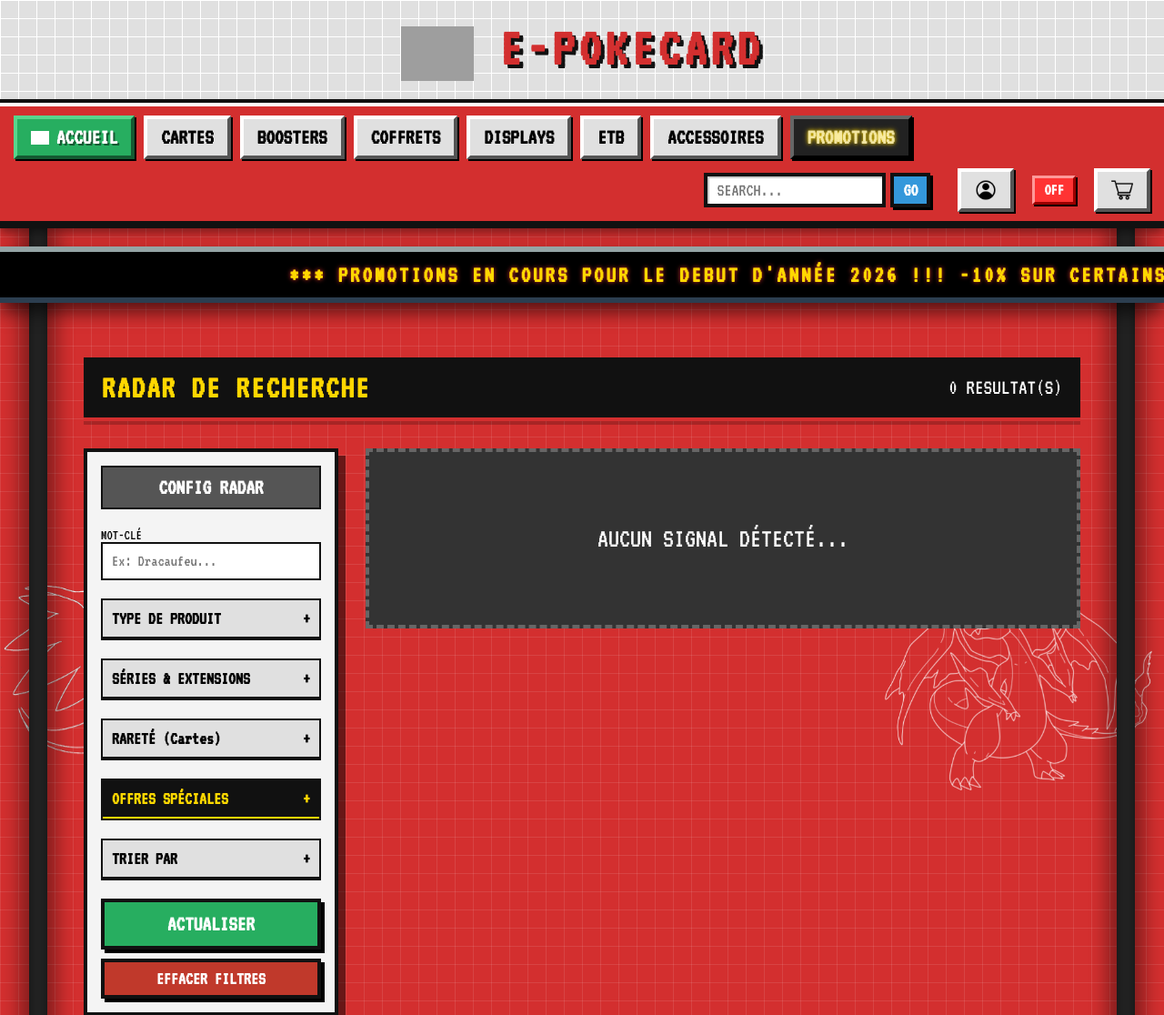
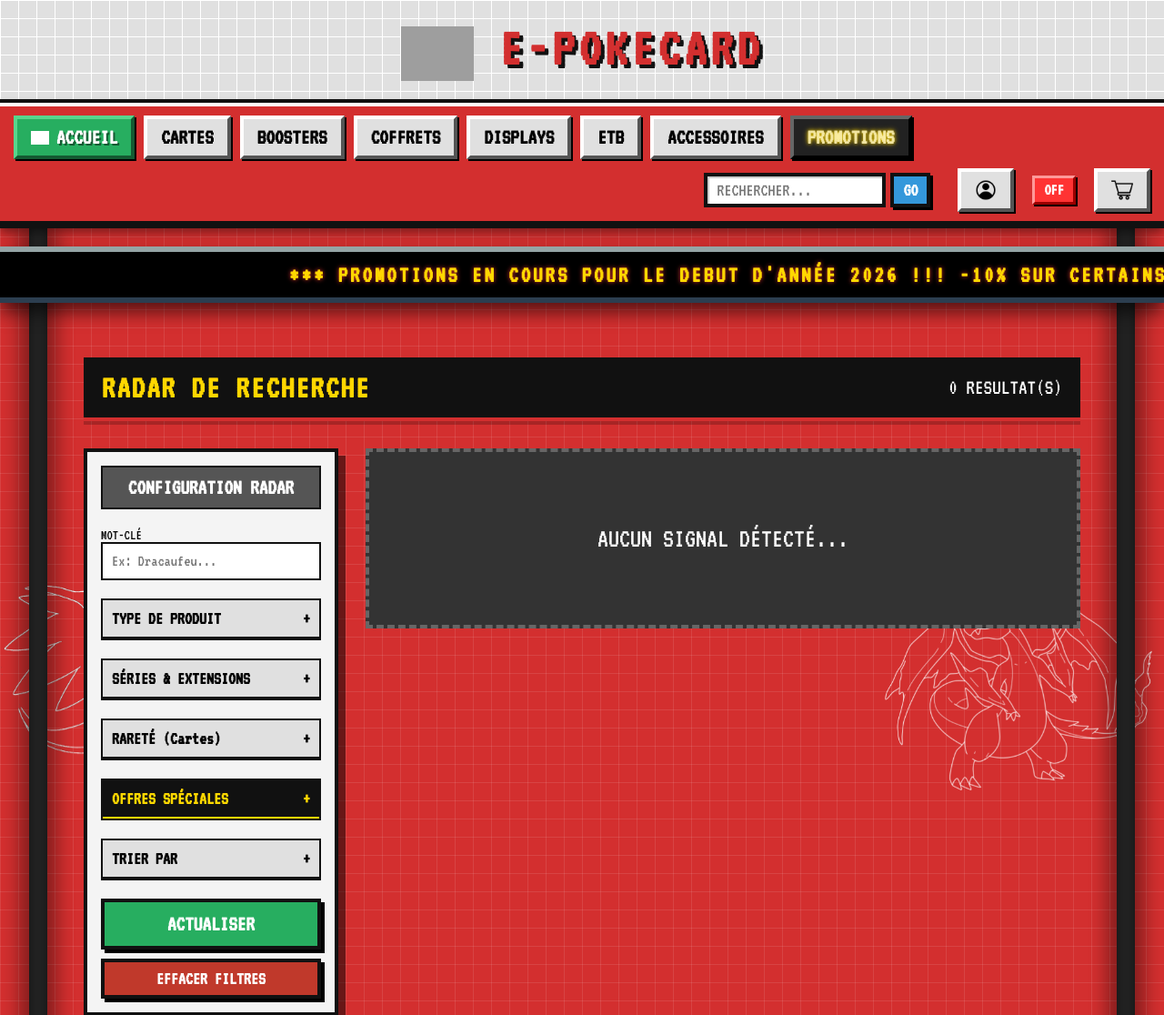
Before and after one commit to oriane-dlgo/e-pokecard, a CodeIgniter 4 app: the page made by app/Views/magasin/recherche.php in a window 1280 px wide. Shown: the top 1116 px of the page at 91% size. Run offline with PHP 8.4 and a stand-in for CodeIgniter, Linux system fonts and the light colour scheme; the template is opened without the code that fills it, so the values that code supplies are empty; some libraries are stand-ins or nearby versions; grey boxes are pictures that could not be loaded.

Commit message:
Finalisation traduction

```diff
--- a/app/Views/admin/Produits/index.php
+++ b/app/Views/admin/Produits/index.php
@@ -12,7 +12,7 @@
                 <span class="filter-label">FILTRES :</span>
                 <input type="text" name="q" class="filter-input" placeholder="Nom..." value="<?= esc($filters['q']) ?>">
                 <select name="type" class="filter-select">
-                    <option value="">TOUT LES TYPES</option>
+                    <option value="">TOUS LES TYPES</option>
                     <option value="carte" <?= $filters['type'] == 'carte' ? 'selected' : '' ?>>CARTE</option>
                     <option value="booster" <?= $filters['type'] == 'booster' ? 'selected' : '' ?>>BOOSTER</option>
                     <option value="coffret" <?= $filters['type'] == 'coffret' ? 'selected' : '' ?>>COFFRET</option>
--- a/app/Views/layouts/front_magasin.php
+++ b/app/Views/layouts/front_magasin.php
@@ -49,7 +49,7 @@
         </div>
 
         <form action="<?= base_url('recherche') ?>" method="get" class="nav-search-form">
-            <input type="text" name="q" placeholder="SEARCH..." class="retro-input">
+            <input type="text" name="q" placeholder="RECHERCHER..." class="retro-input">
             <button type="submit" class="retro-search-btn">GO</button>
         </form>
 
--- a/app/Views/magasin/recherche.php
+++ b/app/Views/magasin/recherche.php
@@ -16,7 +16,7 @@
     <div class="search-layout">
 
         <aside class="search-sidebar">
-            <div class="sidebar-title">CONFIG RADAR</div>
+            <div class="sidebar-title">CONFIGURATION RADAR</div>
 
             <form action="<?= base_url('recherche') ?>" method="get">
 
```
